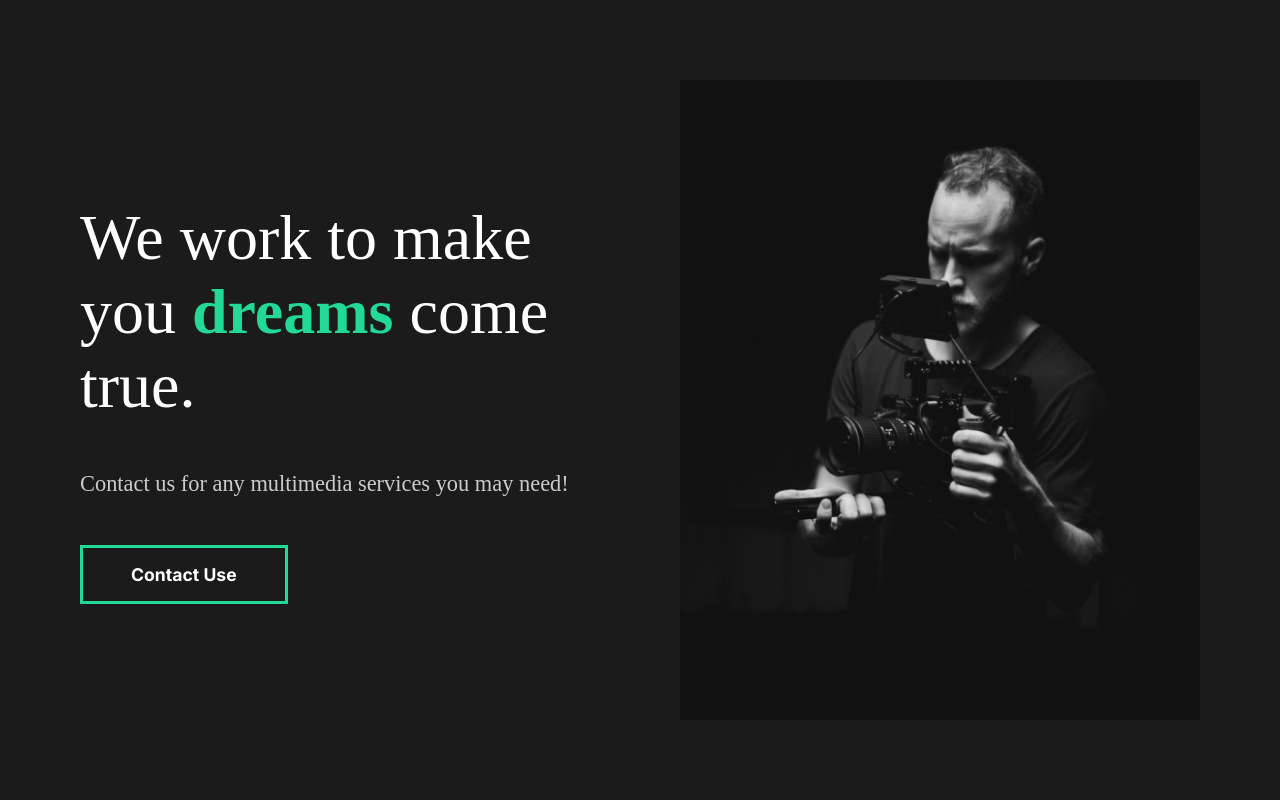
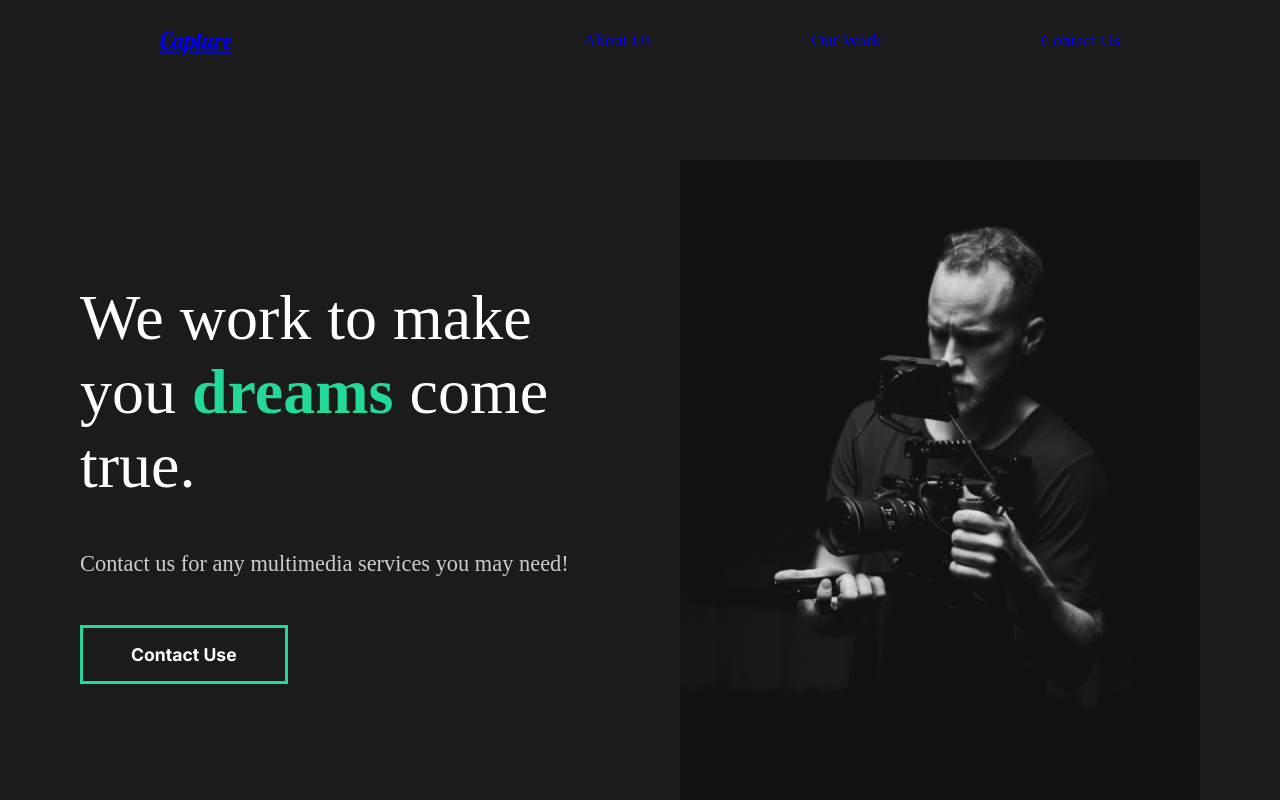
Before and after one commit to DVarner94/capture, a React (Create React App) app: page / in a window 1280 px wide. Shown: the top 800 px of the page. Built offline with nearby package versions, Linux system fonts and the light colour scheme.

Commit message:
styled navbar, roughdraft

```diff
--- a/src/App.js
+++ b/src/App.js
@@ -4,11 +4,13 @@
 //import pages
 import AboutUs from './pages/AboutUs';
 import AboutSection from './components/AboutSection';
+import Nav from './components/Nav'
 
 function App() {
   return (
     <div className="App">
       <GlobalStyle />
+      <Nav />
       <AboutUs />
     </div>
   );
--- /dev/null
+++ b/src/components/Nav.js
@@ -0,0 +1,50 @@
+import React from 'react';
+import styled from 'styled-components';
+
+const Nav = () => {
+    return (
+        <StyledNav>
+            <h1><a id="logo" href="#">Capture</a></h1>
+            <ul>
+                <li>
+                    <a href="#">About Us</a>
+                </li>
+                <li>
+                    <a href="#">Our Work</a>
+                </li>
+                <li>
+                    <a href="#">Contact Us</a>
+                </li>
+            </ul>
+        </StyledNav>
+    )
+}
+
+const StyledNav = styled.nav`
+    min-height: 10vh;
+    display: flex;
+    margin: auto;
+    justify-content: space-between;
+    align-items: center;
+    padding: 1rem 10rem;
+    background: #282828
+    a{
+        color: white;
+        text-decoration: none;
+    }
+    ul{
+        display: flex;
+        list-style: none;
+    }
+    #logo{
+        font-size: 1.5rem;
+        font-family: "Lobster", sans-serif;
+        font-weight: lighter;
+    }
+    li{
+        padding-left: 10rem;
+    }
+`
+
+
+export default Nav;
```
